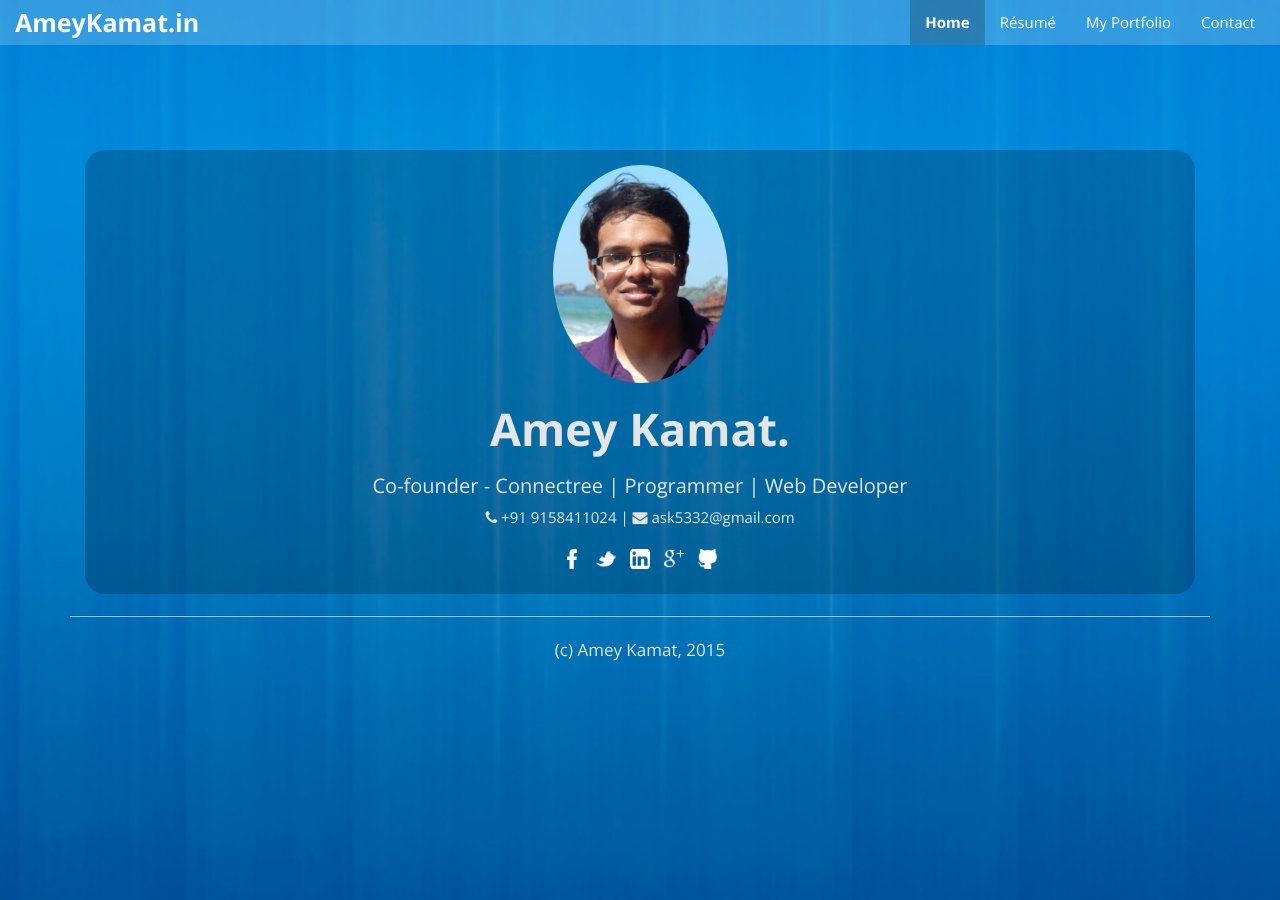
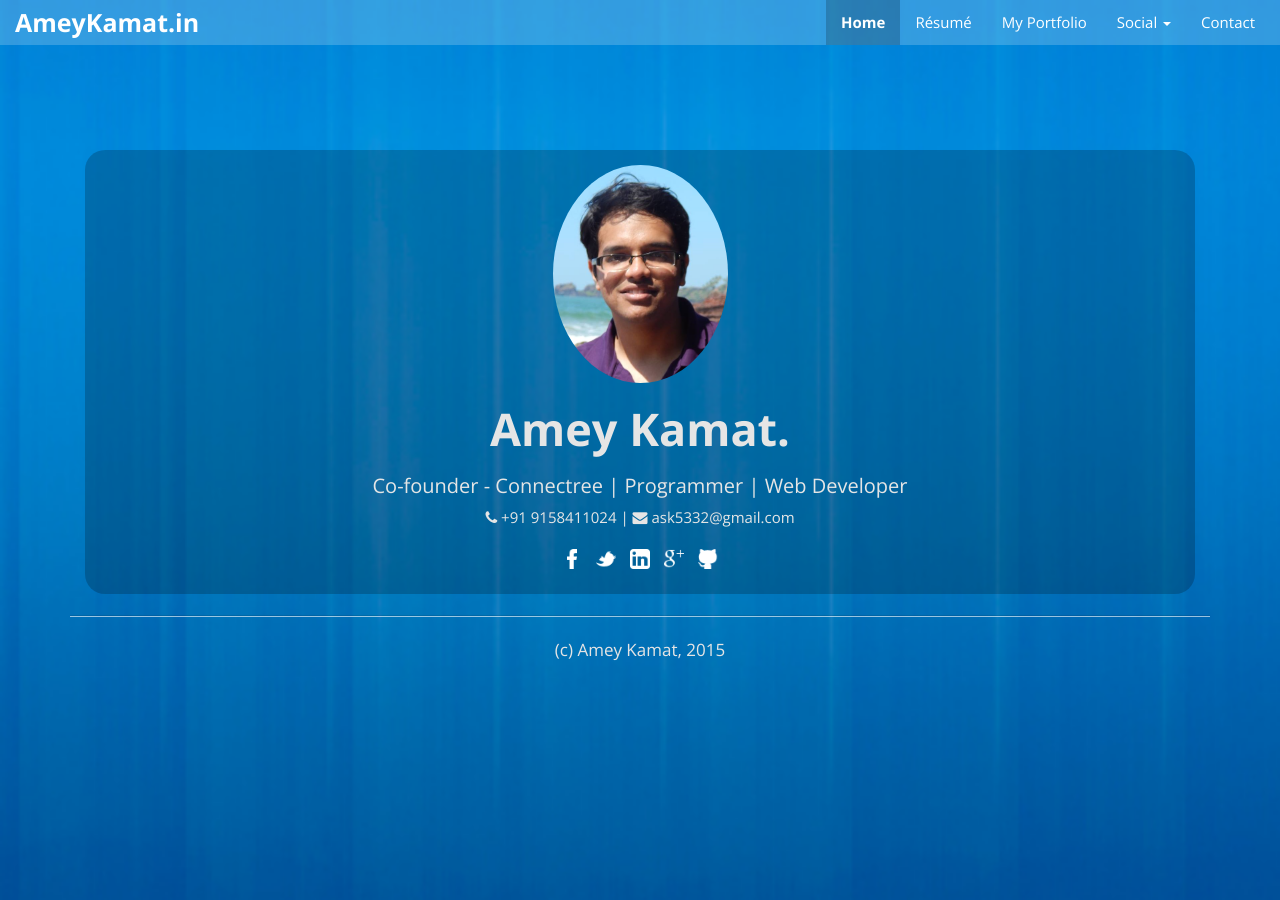
Before and after one commit to AmeyKamat/AmeyKamat.github.io, a Jekyll site: the page built from index.html, in a window 1280 px wide. Built offline with Jekyll 4.4.1, drawn with Linux system fonts in a browser that asks for light colours; Markdown is read by kramdown in place of the engine named in the settings; the list of posts is cut into pages by our own code.

Commit message:
Social tab

```diff
--- a/_layouts/default.html
+++ b/_layouts/default.html
@@ -52,6 +52,38 @@
 						<li><a href="/"{%if page.heading == "Home"%}class="active"{%endif%}>Home</a></li>
 						<li><a href="/content/downloads/kamat_amey.pdf">Résumé</a></li>
 						<li><a href="/portfolio"{%if page.heading == "Portfolio"%}class="active"{%endif%}>My Portfolio</a></li>
+						<li class="dropdown">
+							<a href="#" class="dropdown-toggle" data-toggle="dropdown" role="button" aria-expanded="false">
+								Social <span class="caret"></span>
+							</a>
+							<ul class="dropdown-menu" role="menu">
+								<li>
+									<a href="http://www.facebook.com/ameyskamat">
+										<img src="/content/si/facebook.png" style="width:auto; height:13px;" alt="Facebook" />&nbsp;&nbsp;ameyskamat
+									</a>
+								</li>
+								<li>
+									<a href="http://twitter.com/kamat_amey">
+										<img src="/content/si/twitter.png" style="width:auto; height:13px;" alt="Twitter" />&nbsp;&nbsp;@kamat_amey
+									</a>
+								</li>
+								<li>
+									<a href="http://www.linkedin.com/in/ameykamat">
+										<img src="/content/si/linkedin.png" style="width:auto; height:13px;" alt="LinkedIn" />&nbsp;&nbsp;ameykamat
+									</a>
+								</li>
+								<li>
+									<a href="https://plus.google.com/+ameykamat">
+										<img src="/content/si/google-plus.png" style="width:auto; height:13px;" alt="Google+" />&nbsp;&nbsp;+ameykamat
+									</a>
+								</li>
+								<li>
+									<a href="https://github.com/AmeyKamat">
+										<img src="/content/si/github.png" style="width:auto; height:13px;" alt="GitHub" />&nbsp;&nbsp;AmeyKamat
+									</a>
+								</li>
+							</ul>
+						</li>
 						<li><a href="/contact" {%if page.heading == "Contact"%}class="active"{%endif%}>Contact</a></li>
 
 					</ul>
```
Also changed, not shown: content/lib/bootstrap/css/bootstrap.min.css, 15 other files.
